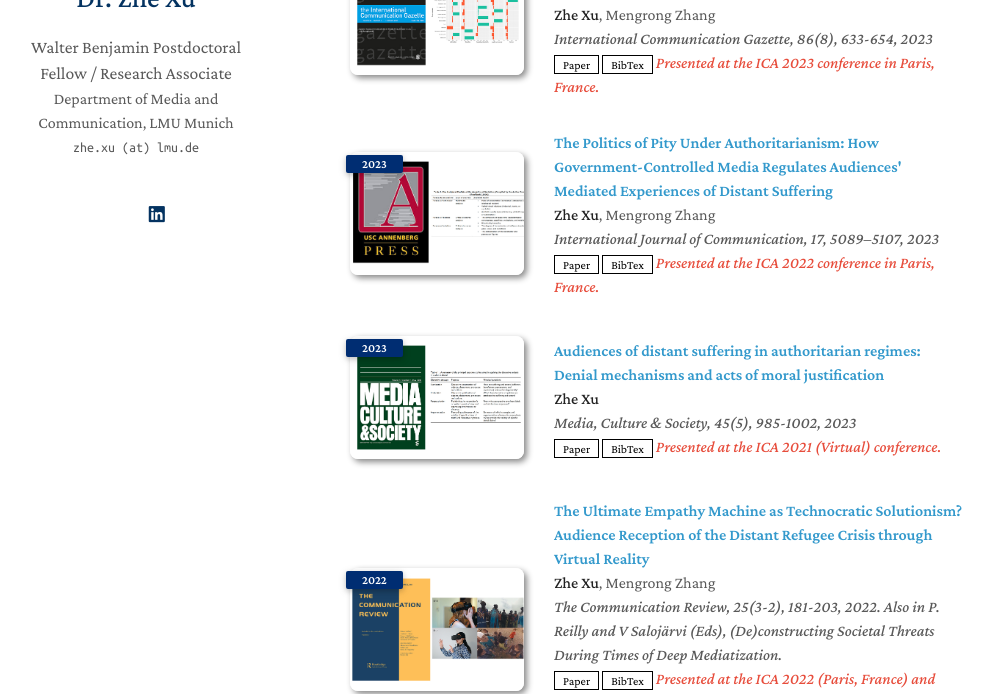
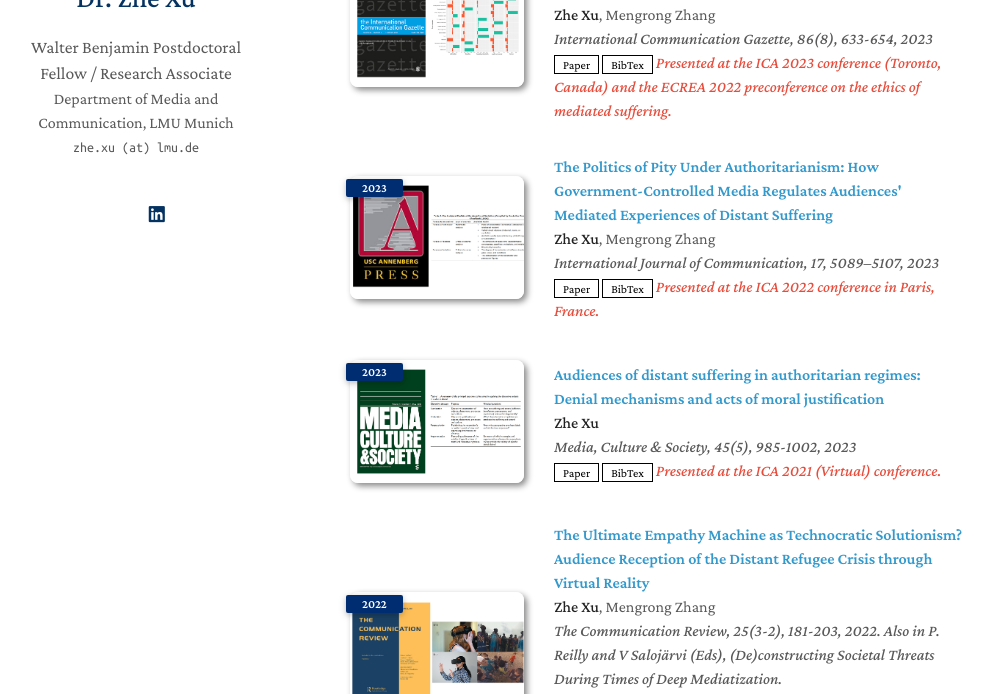
Before and after one commit to zhexuphd/home, a Jekyll site: the page built from index.md, in a window 1280 px wide and 900 px high, scrolled down 436 px, cut to the strip 206-900 px from the top of the window. Shown: the whole strip, without its empty margins (140-1133 px from the left). Built offline with Jekyll 4.4.1, drawn with Linux system fonts in a browser that asks for light colours; a style sheet for code colours, icons or effects is not loaded; our own code applies the rules of GitHub Pages for plain Markdown files.

Commit message:
Update publications.yml

```diff
--- a/_data/publications.yml
+++ b/_data/publications.yml
@@ -6,7 +6,7 @@ main:
     conference: International Communication Gazette, 86(8), 633-654, 2023
     paper: https://journals.sagepub.com/doi/10.1177/17480485231216583?icid=int.sj-abstract.citing-articles.2
     bibtex: https://gist.githubusercontent.com/zhexuphd/0ec9134e3b5f077b5b2c443e96947240/raw/d04e8d6b3575742312460b2aadbd2d9f94a0e188/gistfile1.txt
-    notes: Presented at the ICA 2023 conference in Paris, France.
+    notes: Presented at the ICA 2023 conference (Toronto, Canada) and the ECREA 2022 preconference on the ethics of mediated suffering.
     image: ./assets/img/icg.jpg
 
   - title: "The Politics of Pity Under Authoritarianism: How Government-Controlled Media Regulates Audiences' Mediated Experiences of Distant Suffering"
```
